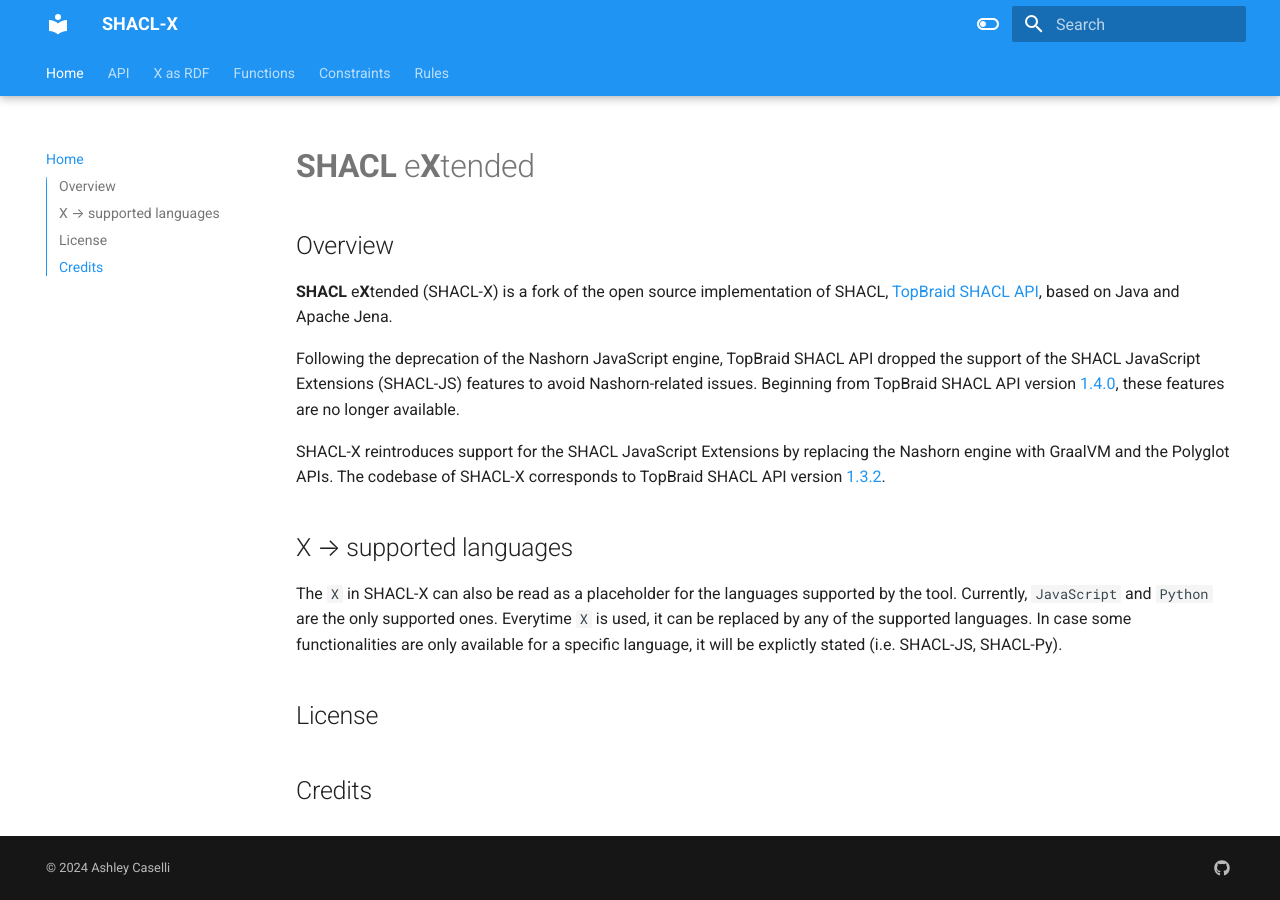
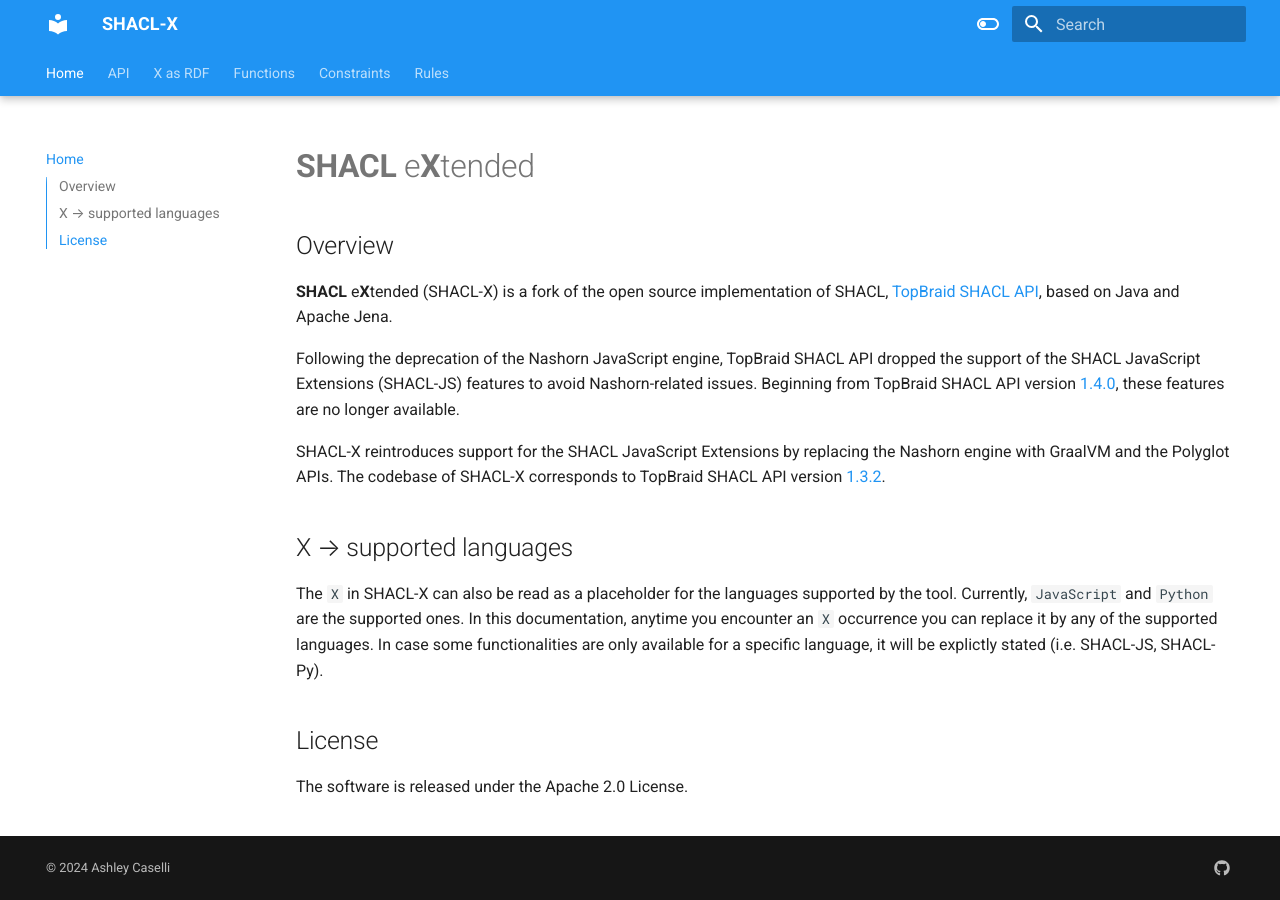
Before and after one commit to ashleycaselli/shacl-x-docs, an MkDocs documentation site: the page built from docs/index.md, in a window 1280 px wide. Built offline with MkDocs 1.6.1 and Material for MkDocs 9.7.7, drawn with Linux system fonts in a browser that asks for light colours.

Commit message:
chore(index): add license

```diff
--- a/docs/index.md
+++ b/docs/index.md
@@ -9,8 +9,8 @@
 SHACL-X reintroduces support for the SHACL JavaScript Extensions by replacing the Nashorn engine with GraalVM and the Polyglot APIs. The codebase of SHACL-X corresponds to TopBraid SHACL API version [1.3.2](https://github.com/TopQuadrant/shacl/releases/tag/shacl-1.3.2).
 
 ## X &rarr; supported languages
-The `X` in SHACL-X can also be read as a placeholder for the languages supported by the tool. Currently, `JavaScript` and `Python` are the only supported ones. Everytime `X` is used, it can be replaced by any of the supported languages. In case some functionalities are only available for a specific language, it will be explictly stated (i.e. SHACL-JS, SHACL-Py).
+The `X` in SHACL-X can also be read as a placeholder for the languages supported by the tool. Currently, `JavaScript` and `Python` are the supported ones. In this documentation, anytime you encounter an `X` occurrence you can replace it by any of the supported languages. In case some functionalities are only available for a specific language, it will be explictly stated (i.e. SHACL-JS, SHACL-Py).
 
 ## License
 
-## Credits
+The software is released under the Apache 2.0 License.
```
